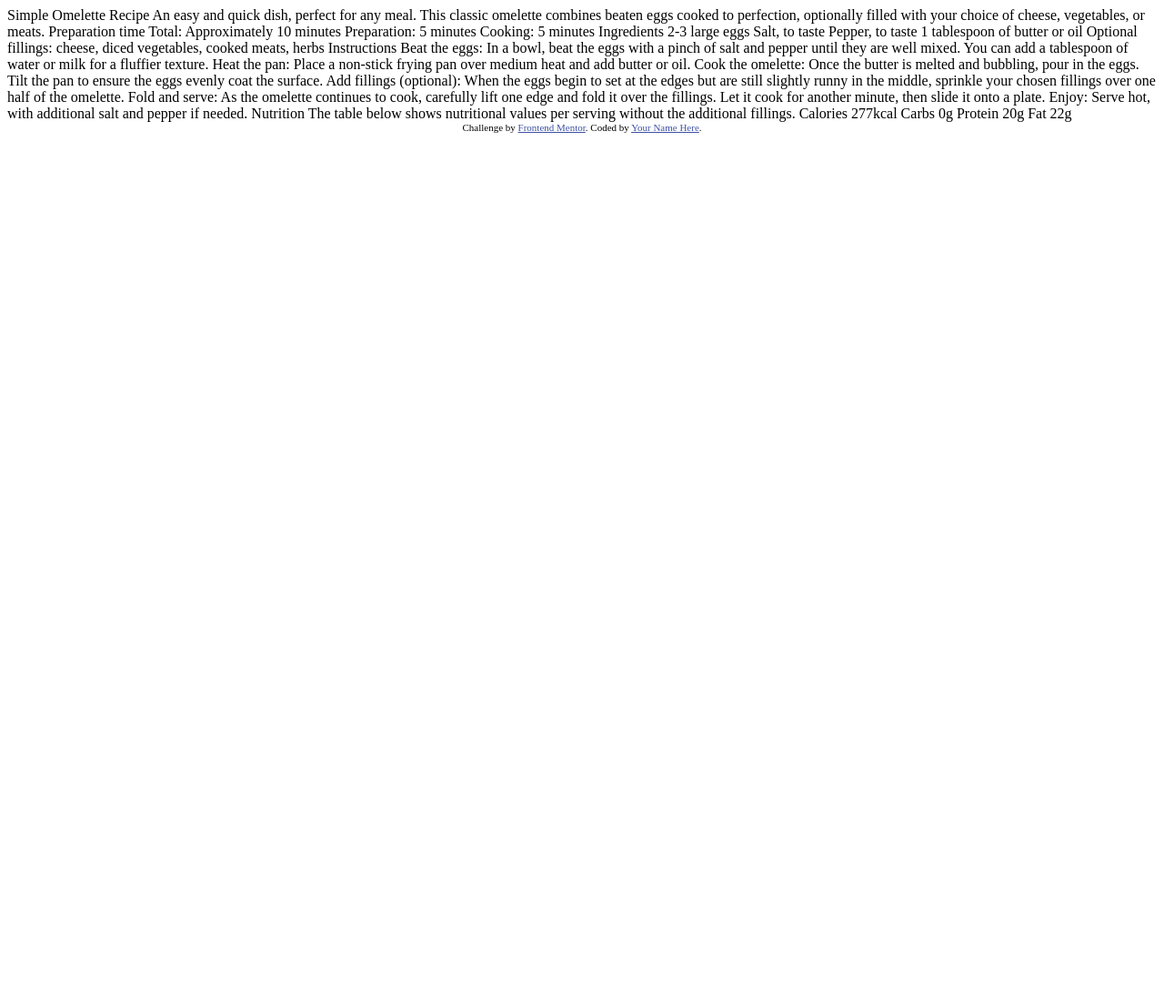
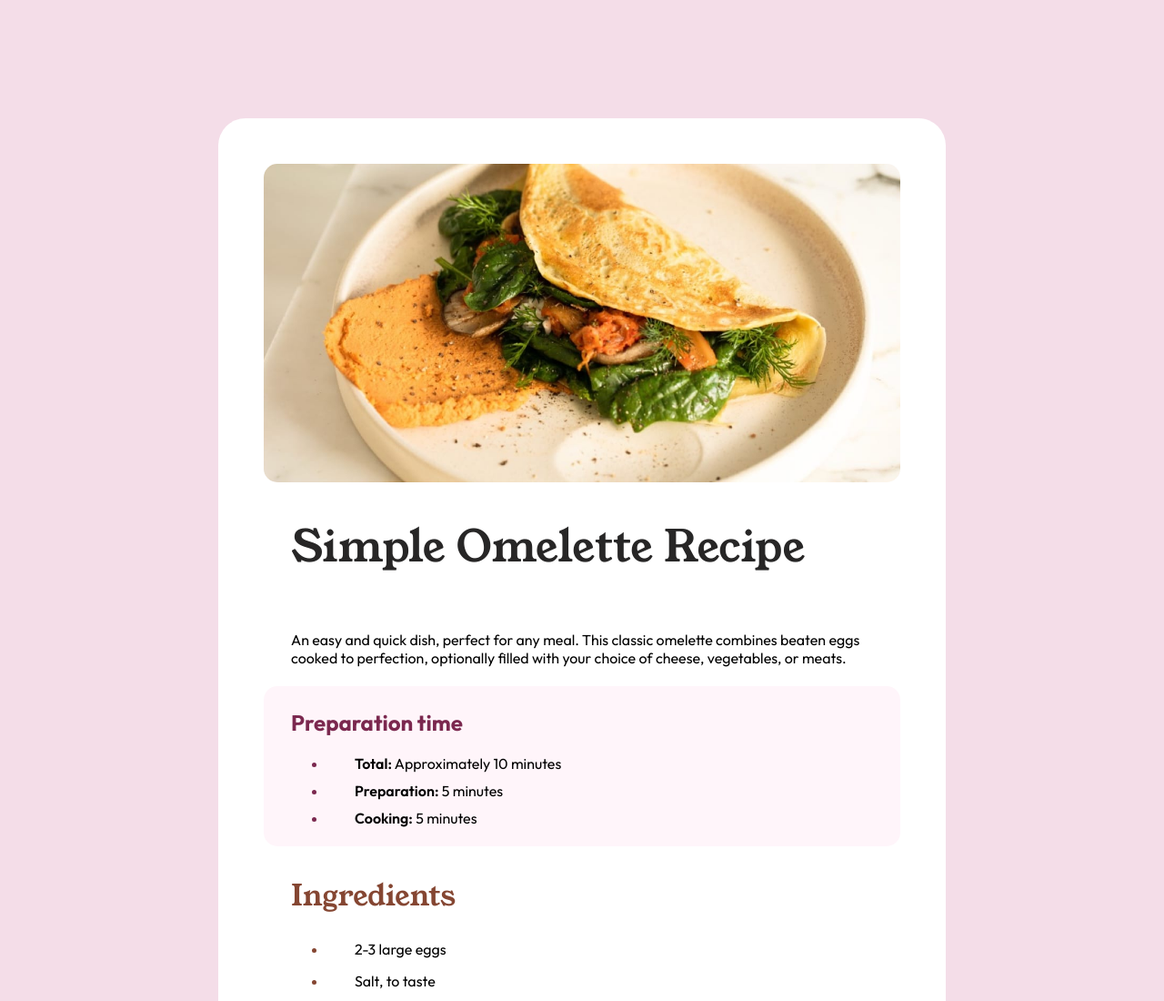
Before and after one commit to im-Shaik/recipe-page-main, a plain HTML site: page index.html in a window 1280 px wide. Shown: the top 1100 px of the page at 91% size. Before the commit the page ends 800 px from the top, so only its background shows below. Drawn offline with Linux system fonts and the light colour scheme.

Commit message:
challege finished

```diff
--- a/index.html
+++ b/index.html
@@ -1,77 +1,105 @@
 <!DOCTYPE html>
 <html lang="en">
   <head>
-  <meta charset="UTF-8">
-  <meta name="viewport" content="width=device-width, initial-scale=1.0"> <!-- displays site properly based on user's device -->
+    <meta charset="UTF-8" />
+    <meta name="viewport" content="width=device-width, initial-scale=1.0" />
+    <!-- displays site properly based on user's device -->
 
-  <link rel="icon" type="image/png" sizes="32x32" href="./assets/images/favicon-32x32.png">
+    <link
+      rel="icon"
+      type="image/png"
+      sizes="32x32"
+      href="./assets/images/favicon-32x32.png"
+    />
 
     <title>Frontend Mentor | Recipe page</title>
-
-  <!-- Feel free to remove these styles or customise in your own stylesheet 👍 -->
-  <style>
-    .attribution { font-size: 11px; text-align: center; }
-    .attribution a { color: hsl(228, 45%, 44%); }
-  </style>
+    <link rel="stylesheet" href="style.css" />
   </head>
   <body>
+    <div class="container">
+      <div class="main-asset">
+        <img src="./assets/images/image-omelette.jpeg" alt="image-omelette" />
+      </div>
+      <div class="heading">
+        <h1>Simple Omelette Recipe</h1>
+      </div>
+      <div class="para">
+        <p>
+          An easy and quick dish, perfect for any meal. This classic omelette
+          combines beaten eggs cooked to perfection, optionally filled with your
+          choice of cheese, vegetables, or meats.
+        </p>
+      </div>
 
-  Simple Omelette Recipe
+      <div class="prepare-list">
+        <h2>Preparation time</h2>
+        <ul>
+          <li><span>Total:</span> Approximately 10 minutes</li>
+          <li><span>Preparation:</span> 5 minutes</li>
+          <li><span>Cooking:</span> 5 minutes</li>
+        </ul>
+      </div>
 
-  An easy and quick dish, perfect for any meal. This classic omelette combines beaten eggs cooked
-  to perfection, optionally filled with your choice of cheese, vegetables, or meats.
+      <div class="ingredient-list">
+        <h2>Ingredients</h2>
+        <ul>
+          <li>2-3 large eggs</li>
+          <li>Salt, to taste</li>
+          <li>Pepper, to taste</li>
+          <li>1 tablespoon of butter or oil</li>
+          <li>
+            Optional fillings:cheese, diced, vegetables, cooked meats, herbs
+          </li>
+        </ul>
+      </div>
 
-  Preparation time
+      <div class="instruction-list">
+        <h2>Instructions</h2>
+        <ul>
+          <li>
+            <span>Beat the eggs:</span> In a bowl, beat the eggs with a pinch of
+            salt and pepper until they are well mixed. You can add a tablespoon
+            of water or milk for a fluffier texture.
+          </li>
+          <li>
+            <span>Heat the pan:</span> Place a non-stick frying pan over medium
+            heat and add butter or oil.
+          </li>
+          <li>
+            <span>Cook the omelette:</span> Once the butter is melted and
+            bubbling, pour in the eggs. Tilt the pan to ensure the eggs evenly
+            coat the surface.
+          </li>
+          <li>
+            <span>Add fillings (optional):</span> When the eggs begin to set at
+            the edges but are still slightly runny in the middle, sprinkle your
+            chosen fillings over one half of the omelette.
+          </li>
+          <li>
+            <span>Fold and serve:</span> As the omelette continues to cook,
+            carefully lift one edge and fold it over the fillings. Let it cook
+            for another minute, then slide it onto a plate.
+          </li>
+          <li>
+            <span>Enjoy:</span> Serve hot, with additional salt and pepper if
+            needed.
+          </li>
+        </ul>
+      </div>
 
-  Total: Approximately 10 minutes
-  Preparation: 5 minutes
-  Cooking: 5 minutes
-
-  Ingredients
-
-  2-3 large eggs
-  Salt, to taste
-  Pepper, to taste
-  1 tablespoon of butter or oil
-  Optional fillings: cheese, diced vegetables, cooked meats, herbs
-
-  Instructions
-
-  Beat the eggs: In a bowl, beat the eggs with a pinch of salt and pepper until they are well mixed.
-  You can add a tablespoon of water or milk for a fluffier texture.
-
-  Heat the pan: Place a non-stick frying pan over medium heat and add butter or oil.
-
-  Cook the omelette: Once the butter is melted and bubbling, pour in the eggs. Tilt the pan to ensure
-  the eggs evenly coat the surface.
-
-  Add fillings (optional): When the eggs begin to set at the edges but are still slightly runny in the
-  middle, sprinkle your chosen fillings over one half of the omelette.
-
-  Fold and serve: As the omelette continues to cook, carefully lift one edge and fold it over the
-  fillings. Let it cook for another minute, then slide it onto a plate.
-
-  Enjoy: Serve hot, with additional salt and pepper if needed.
-
-  Nutrition
-
-  The table below shows nutritional values per serving without the additional fillings.
-
-  Calories
-  277kcal
-
-  Carbs
-  0g
-
-  Protein
-  20g
-
-  Fat
-  22g
-
-  <div class="attribution">
-    Challenge by <a href="https://www.frontendmentor.io?ref=challenge" target="_blank">Frontend Mentor</a>.
-    Coded by <a href="#">Your Name Here</a>.
+      <div class="nutrition">
+        <h2>Nutrition</h2>
+        <p>
+          The table below shows nutritional values per serving without the
+          additional fillings.
+        </p>
+        <ul>
+          <li>Calories <span>277kcal</span></li>
+          <li>Carbs <span>0g</span></li>
+          <li>Protein <span>20g</span></li>
+          <li>Fat <span>22g</span></li>
+        </ul>
+      </div>
     </div>
   </body>
 </html>
--- /dev/null
+++ b/style.css
@@ -0,0 +1,170 @@
+@import url("https://fonts.googleapis.com/css2?family=Roboto:ital,wght@0,100;0,300;0,400;0,500;0,700;0,900;1,100;1,300;1,400;1,500;1,700;1,900&family=Young+Serif&display=swap");
+@import url("https://fonts.googleapis.com/css2?family=Outfit:wght@100..900&family=Roboto:ital,wght@0,100;0,300;0,400;0,500;0,700;0,900;1,100;1,300;1,400;1,500;1,700;1,900&family=Young+Serif&display=swap");
+
+body {
+  padding: 0;
+  margin: 0;
+  font-family: "Outfit", sans-serif;
+}
+
+ul li {
+  position: relative;
+  margin-bottom: 15px;
+}
+.prepare-list ul li::marker {
+  color: hsl(332, 51%, 32%);
+}
+
+ul li::before {
+  content: "";
+  position: absolute;
+  left: 0;
+  top: 0;
+}
+
+.main-asset ~ div {
+  margin: 0px;
+  padding: 5px 30px;
+}
+.container {
+  background-color: hsl(0, 0%, 100%);
+  width: 100%;
+}
+
+.main-asset {
+  height: 350px;
+  width: 100%;
+}
+
+.main-asset img {
+  object-fit: cover;
+  width: 100%;
+  height: 100%;
+}
+
+.heading h1 {
+  font-family: "Young Serif", serif !important;
+  font-size: 2rem;
+  font-weight: 400;
+  color: rgb(39, 38, 38);
+}
+
+.para {
+  font-size: 1rem;
+  margin-bottom: 30px;
+}
+
+.prepare-list {
+  background-color: hsl(330, 100%, 98%);
+  padding: 25px;
+  border-radius: 15px;
+  margin-bottom: 10px;
+}
+
+.prepare-list h2 {
+  color: hsl(332, 51%, 32%);
+}
+
+.prepare-list ul li {
+  margin-bottom: 10px;
+}
+.prepare-list ul li span {
+  font-weight: 600;
+}
+
+.ingredient-list,
+.instruction-list {
+  padding-bottom: 30px;
+  margin-bottom: 35px;
+  border-bottom: 1px solid rgb(220, 213, 213);
+}
+
+.ingredient-list ul li {
+  margin-bottom: 15px;
+}
+.ingredient-list h2,
+.instruction-list h2,
+.nutrition h2 {
+  font-size: 2rem;
+  font-weight: 400;
+  color: hsl(14, 45%, 36%);
+  font-family: "Young Serif", serif !important;
+}
+
+.instruction-list ul {
+  list-style-type: decimal;
+}
+
+.nutrition ul li span,
+.instruction-list ul li::marker,
+.ingredient-list ul li::marker {
+  color: hsl(14, 45%, 36%);
+  font-weight: 600;
+}
+
+.instruction-list ul li {
+  margin-bottom: 15px;
+}
+
+.instruction-list ul li span {
+  font-weight: 600;
+}
+
+.nutrition p {
+  margin-bottom: 25px;
+}
+
+.nutrition ul {
+  list-style: none;
+  padding: 0;
+}
+
+.nutrition ul li {
+  display: grid;
+  align-items: center;
+  grid-template-columns: 200px 100px;
+  padding: 10px;
+  margin-bottom: 10px;
+  border-bottom: 1px solid rgb(177, 174, 174);
+}
+
+.nutrition ul li:last-child {
+  border-bottom: none;
+}
+
+@media only screen and (min-width: 600px) {
+  body {
+    display: grid;
+    place-items: center;
+    background-color: hsl(330, 50%, 91%);
+    place-items: center;
+  }
+  ul li {
+    padding-left: 30px;
+  }
+
+  .container {
+    border-radius: 30px;
+    padding: 50px;
+    margin: 130px 0;
+    width: 700px;
+  }
+
+  .main-asset {
+    height: 350px;
+    width: 100%;
+  }
+  .main-asset img {
+    object-fit: cover;
+    width: 100%;
+    height: 100%;
+    border-radius: 15px;
+  }
+  .heading h1 {
+    font-size: 3rem;
+  }
+
+  .nutrition ul li {
+    grid-template-columns: 360px 100px;
+  }
+}
```
Also changed, not shown: notes.txt (added). Lines whose indentation alone changed are shown as unchanged.
